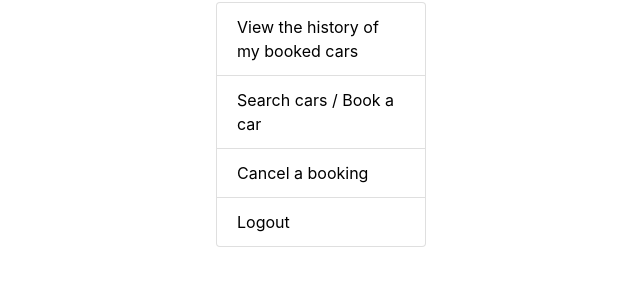
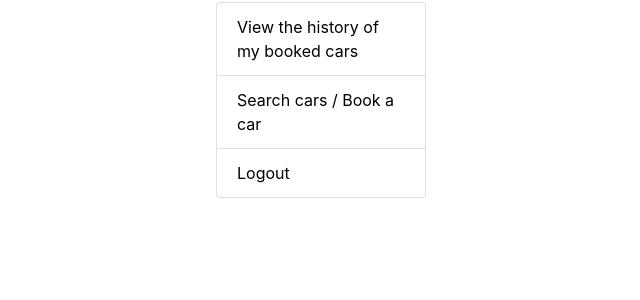
Before and after one commit to rmit-s3740446-Ryan-Cassidy/PIoT-Assignment-2, a Flask app: page /dashboard/ in a window 1280 px wide. Shown: the part 208-508 px from the top of the page, without its empty margins (319-959 px from the left). Run offline with Flask 2, Linux system fonts and the light colour scheme; some libraries are stand-ins or nearby versions.

Commit message:
remove 'cancel booking' from menu

```diff
--- a/Task-A/templates/dashboard.html
+++ b/Task-A/templates/dashboard.html
@@ -7,7 +7,6 @@
             <ul class="list-group">
                 <li class="list-group-item"><a href="{{ url_for('site.bookingsByUser') }}" style="text-decoration:none;outline: none;color: black;">View the history of my booked cars</a></li>
                 <li class="list-group-item"><a href="{{ url_for('site.booking', name= "Shakir") }}" style="text-decoration:none;outline: none;color: black;">Search cars / Book a car</a></li>
-                <li class="list-group-item"><a href="" style="text-decoration:none;outline: none;color: black;">Cancel a booking</a></li>
                 <li class="list-group-item"><a href="" style="text-decoration:none;outline: none;color: black;">Logout</a></li>
             </ul>
             </p>
```
